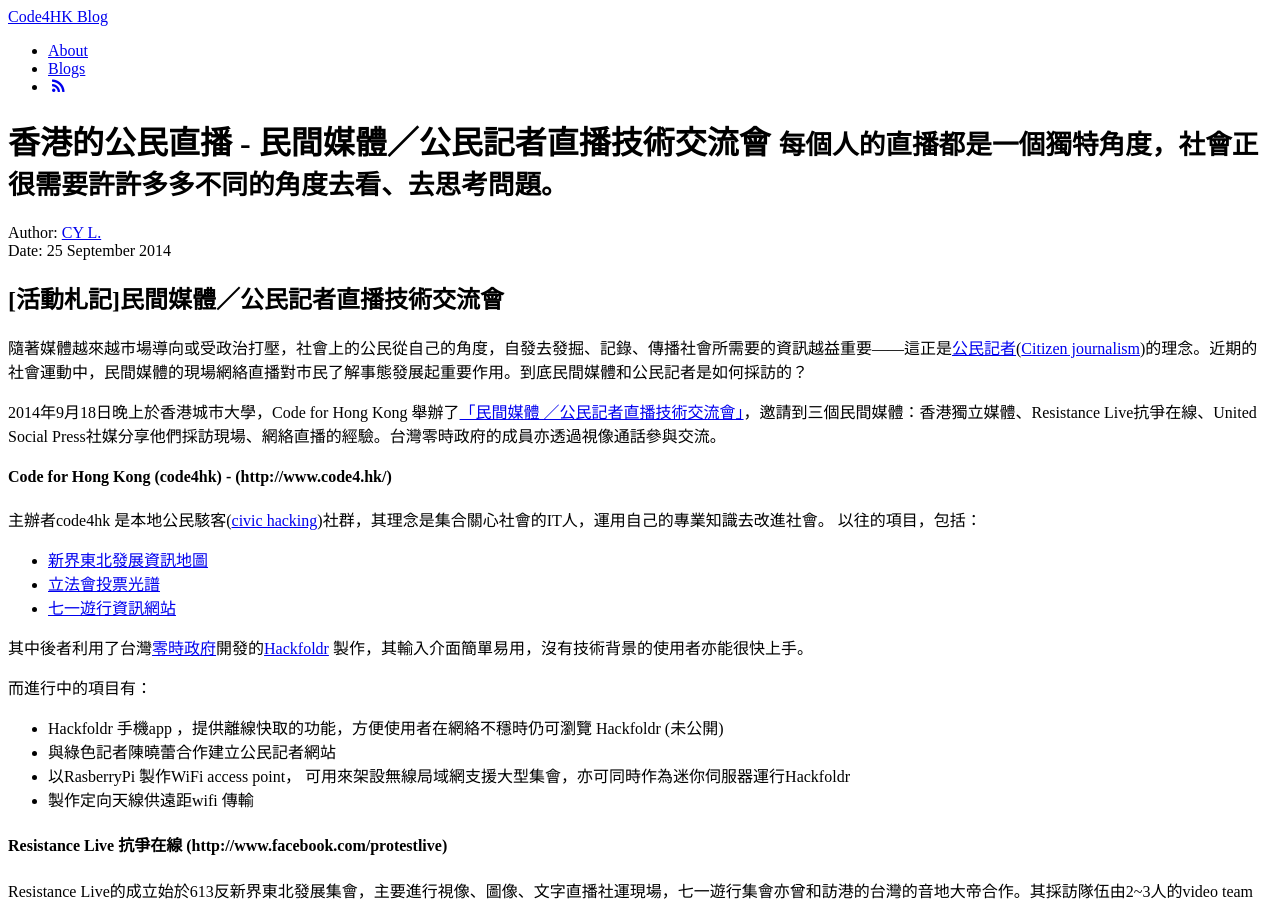
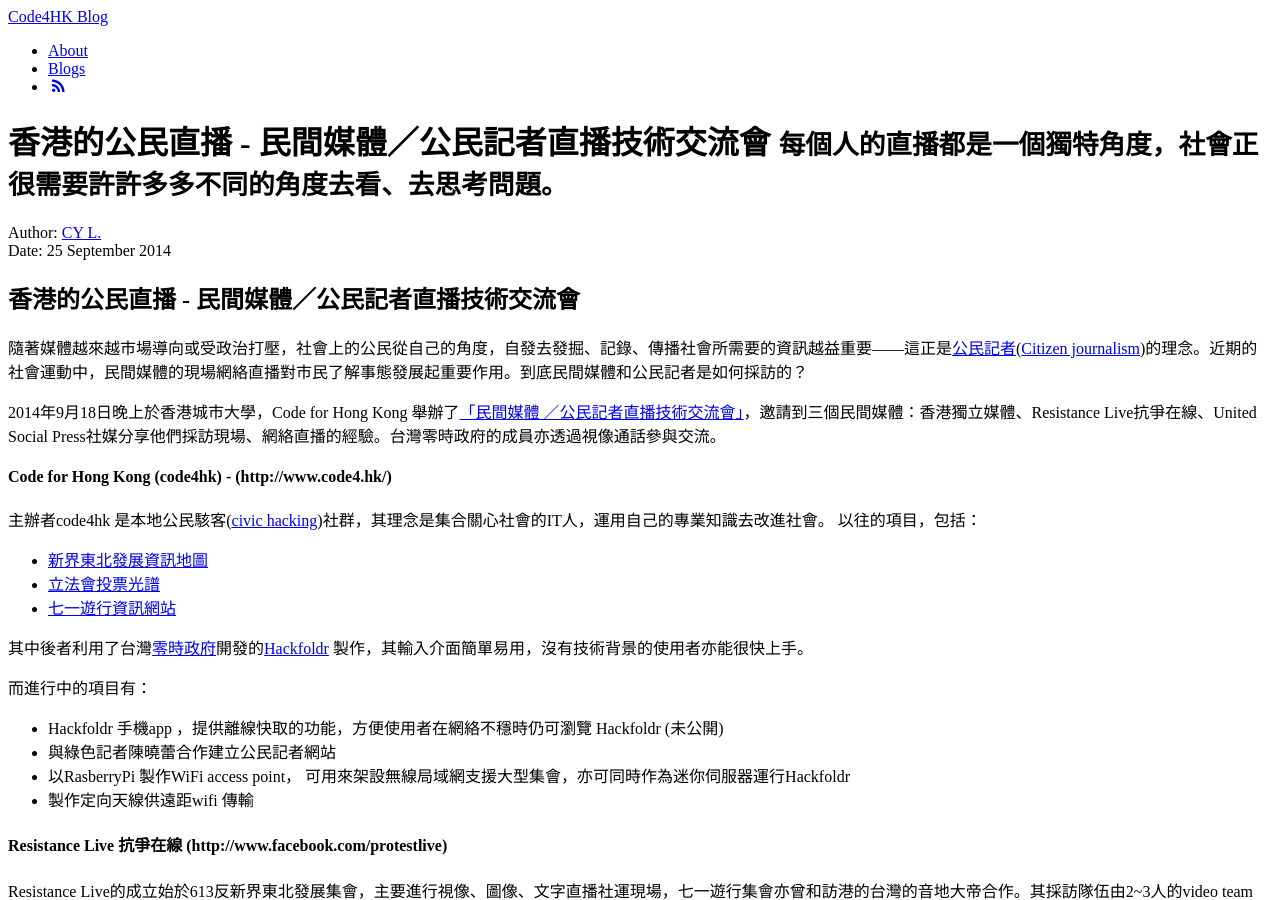
Before and after one commit to code4hk/code4hk.github.io, a Jekyll site: the page built from _posts/2014-09-25-citizen-journalists-meetup-writeup.md, in a window 1280 px wide and 900 px high. Built offline with Jekyll 4.4.1, drawn with Linux system fonts in a browser that asks for light colours; Markdown is read by kramdown in place of the engine named in the settings; comment, search, counter and statistics services are not loaded.

Commit message:
Update 2014-09-25-citizen-journalists-meetup-writeup.md
- Revise main heading

```diff
--- a/_posts/2014-09-25-citizen-journalists-meetup-writeup.md
+++ b/_posts/2014-09-25-citizen-journalists-meetup-writeup.md
@@ -8,7 +8,7 @@ tagline: 每個人的直播都是一個獨特角度，社會正很需要許許
 tags : [code4hk, blog, citizenjournalism]
 ---
 
-##[活動札記]民間媒體／公民記者直播技術交流會
+##香港的公民直播 - 民間媒體／公民記者直播技術交流會
 
 隨著媒體越來越市場導向或受政治打壓，社會上的公民從自己的角度，自發去發掘、記錄、傳播社會所需要的資訊越益重要——這正是[公民記者](http://zh.wikipedia.org/wiki/%E6%B0%91%E9%96%93%E8%A8%98%E8%80%85)([Citizen journalism](http://en.wikipedia.org/wiki/Citizen_journalism))的理念。近期的社會運動中，民間媒體的現場網絡直播對市民了解事態發展起重要作用。到底民間媒體和公民記者是如何採訪的？
 
```
